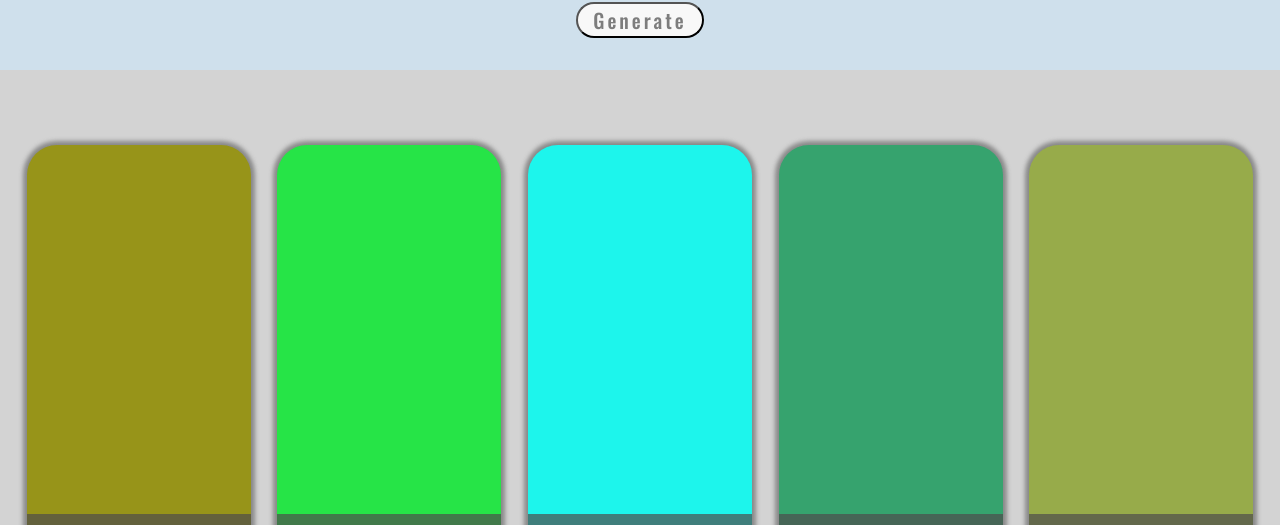
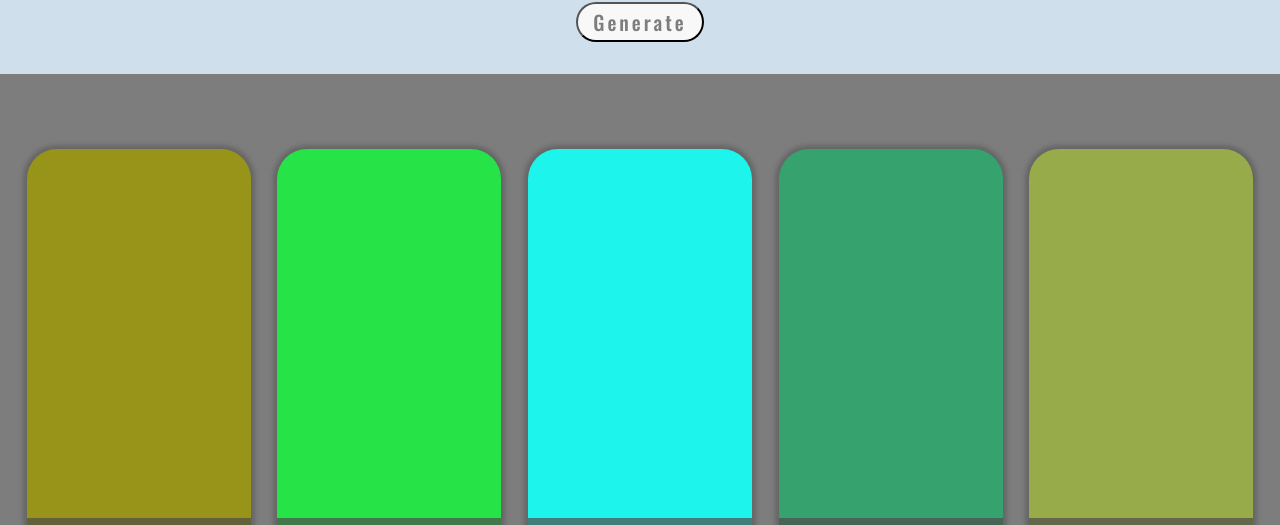
Before and after one commit to PreciseSlice/pwa-palette-picker, a website: page public/index.html in a window 1280 px wide. Shown: the part 124-649 px from the top of the page. Drawn offline with nearby package versions, Linux system fonts and the light colour scheme.

Commit message:
update background color

```diff
--- a/public/css/styles.css
+++ b/public/css/styles.css
@@ -32,12 +32,13 @@ header h1 {
 }
 
 header button {
+  height: 40px;
   width: 10%;
 }
 
 .main-square-container {
   align-items: center;
-  background-color: lightgrey;
+  background-color: #7d7d7d;
   display: flex;
   flex-direction: row;
   height: 600px;
@@ -47,8 +48,6 @@ header button {
 
 .main-color-squares {
   align-items: center;
-  background-color: #808080;
-  /* border: 1px solid black; */
   border-radius: 30px;
   box-shadow: 0 0 4px 4px rgba(87, 87, 87, 0.6);
   display: flex;
```
